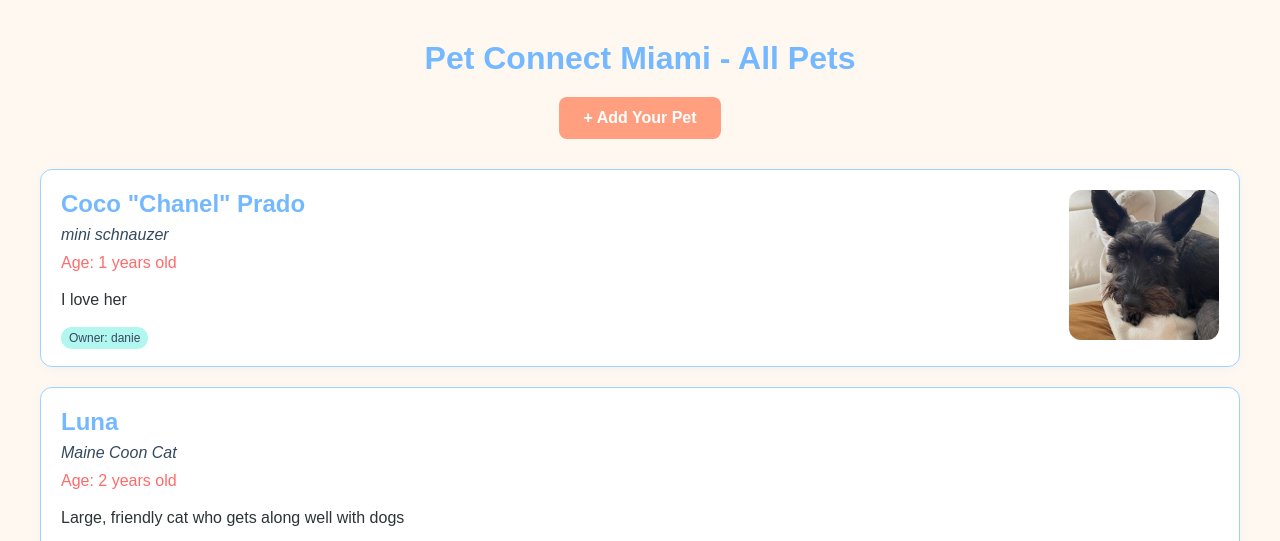
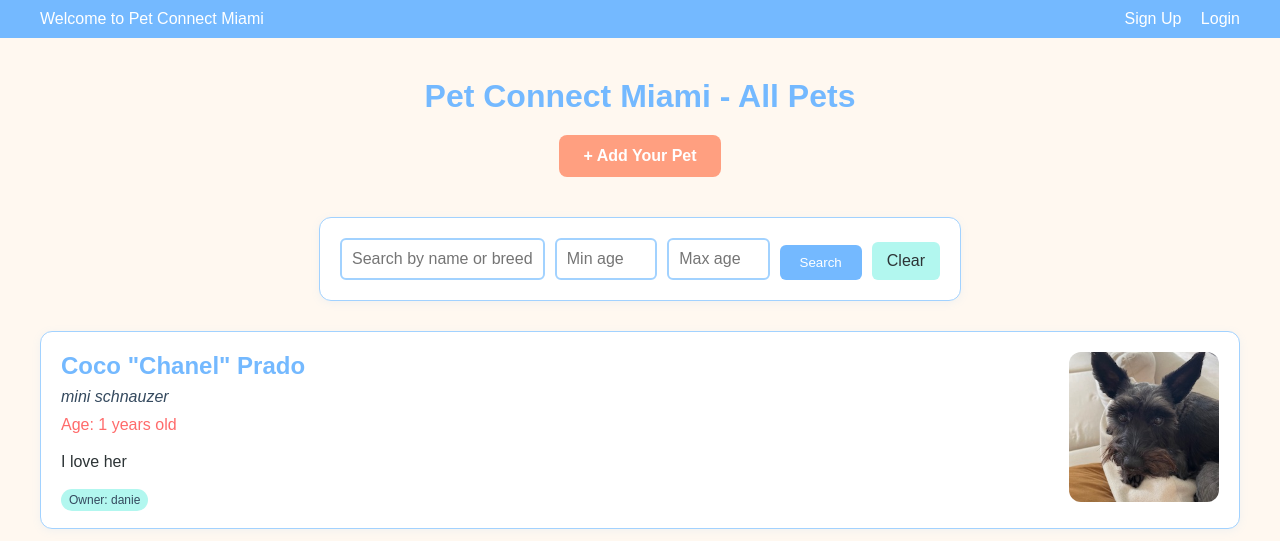
Before and after one commit to Daniel011503/PetConnectMiami, a Django app: page /pets/ in a window 1280 px wide. Shown: the top 541 px of the page. Run offline with Django 5.2, Linux system fonts and the light colour scheme; data comes from the database, SQL or seed files in the repository; both versions use the stored data as it was after the commit.

Commit message:
Add a search and started working on the login

```diff
--- a/accounts/urls.py
+++ b/accounts/urls.py
@@ -4,6 +4,7 @@ from . import views
 
 urlpatterns = [
     path('signup/', views.signup, name='signup'),
+    path('profile/', views.profile, name='profile'),
     path('login/', auth_views.LoginView.as_view(template_name='accounts/login.html'), name='login'),
     path('logout/', auth_views.LogoutView.as_view(), name='logout'),
 ]
--- a/pets/forms.py
+++ b/pets/forms.py
@@ -12,3 +12,27 @@ class PetForm(forms.ModelForm):
             'description': forms.Textarea(attrs={'class': 'form-control', 'rows': 4, 'placeholder': 'Tell us about your pet\'s personality...'}),
             'photo': forms.FileInput(attrs={'class': 'form-control'}),
         }
+
+class PetSearchForm(forms.Form):
+    search = forms.CharField(
+        max_length=100,
+        required=False,
+        widget=forms.TextInput(attrs={
+            'placeholder': 'Search by name or breed...',
+            'class': 'search-input'
+        })
+    )
+    age_min = forms.IntegerField(
+        required=False,
+        widget=forms.NumberInput(attrs={
+            'placeholder': 'Min age',
+            'class': 'age-input'
+        })
+    )
+    age_max = forms.IntegerField(
+        required=False,
+        widget=forms.NumberInput(attrs={
+            'placeholder': 'Max age',
+            'class': 'age-input'
+        })
+    )
--- a/pets/templates/pets/pet_list.html
+++ b/pets/templates/pets/pet_list.html
@@ -56,12 +56,66 @@
             border-radius: 12px;
             font-size: 12px;
         }
+        .search-input, .age-input {
+        width: 100%;
+        padding: 10px;
+        border: 2px solid #A2D2FF;
+        border-radius: 6px;
+        font-size: 16px;
+        box-sizing: border-box;
+        }
+
+        .search-input:focus, .age-input:focus {
+        border-color: #74B9FF;
+        outline: none;
+    }
     </style>
 </head>
 <body>
+    <!-- User info header -->
+    <div style="background: #74B9FF; color: white; padding: 10px 40px; margin: -40px -40px 40px -40px; display: flex; justify-content: space-between; align-items: center;">
+        <div>
+            {% if user.is_authenticated %}
+                <span>Welcome, <strong>{{ user.username }}</strong>!</span>
+            {% else %}
+                <span>Welcome to Pet Connect Miami</span>
+            {% endif %}
+        </div>
+        <div>
+            {% if user.is_authenticated %}
+                <a href="/accounts/profile/" style="color: white; text-decoration: none; margin-right: 15px;">Account Settings</a>
+                <form method="post" action="/accounts/logout/" style="display: inline;">
+                    {% csrf_token %}
+                    <button type="submit" style="background: none; border: none; color: white; text-decoration: none; cursor: pointer; font-size: inherit; font-family: inherit;">Logout</button>
+                </form>
+            {% else %}
+                <a href="/accounts/signup/" style="color: white; text-decoration: none; margin-right: 15px;">Sign Up</a>
+                <a href="/accounts/login/" style="color: white; text-decoration: none;">Login</a>
+            {% endif %}
+        </div>
+    </div>
+
+    <!-- Rest of your existing content -->
     <div style="text-align: center; margin-bottom: 30px;">
         <h1 style="margin-bottom: 20px;">Pet Connect Miami - All Pets</h1>
-        <a href="/pets/add/" style="background: #FF9F80; color: white; padding: 12px 24px; text-decoration: none; border-radius: 8px; font-weight: bold; display: inline-block;">+ Add Your Pet</a>
+        <a href="/pets/add/" style="background: #FF9F80; color: white; padding: 12px 24px; text-decoration: none; border-radius: 8px; font-weight: bold; display: inline-block; margin-bottom: 20px;">+ Add Your Pet</a>
+
+        <!-- Search Form -->
+        <div style="max-width: 600px; margin: 20px auto; background: white; padding: 20px; border-radius: 12px; box-shadow: 0 2px 8px rgba(116, 185, 255, 0.1); border: 1px solid #A2D2FF;">
+            <form method="GET" style="display: flex; flex-wrap: wrap; gap: 10px; align-items: end;">
+                <div style="flex: 2; min-width: 200px;">
+                    {{ search_form.search }}
+                </div>
+                <div style="flex: 1; min-width: 80px;">
+                    {{ search_form.age_min }}
+                </div>
+                <div style="flex: 1; min-width: 80px;">
+                    {{ search_form.age_max }}
+                </div>
+                <button type="submit" style="background: #74B9FF; color: white; padding: 10px 20px; border: none; border-radius: 6px; cursor: pointer;">Search</button>
+                <a href="/pets/" style="background: #B2F7EF; color: #2D3436; padding: 10px 15px; text-decoration: none; border-radius: 6px;">Clear</a>
+            </form>
+        </div>
     </div>
 
     {% for pet in pets %}
--- a/pets/views.py
+++ b/pets/views.py
@@ -1,11 +1,34 @@
 from django.shortcuts import render, get_object_or_404, redirect
 from django.contrib.auth.decorators import login_required
+from django.db.models import Q
 from .models import Pet
-from .forms import PetForm
+from .forms import PetForm, PetSearchForm
 
 def pet_list(request):
     pets = Pet.objects.all()
-    return render(request, 'pets/pet_list.html', {'pets': pets})
+    search_form = PetSearchForm(request.GET)
+
+    if search_form.is_valid():
+        search_query = search_form.cleaned_data.get('search')
+        age_min = search_form.cleaned_data.get('age_min')
+        age_max = search_form.cleaned_data.get('age_max')
+
+        if search_query:
+            pets = pets.filter(
+                Q(name__icontains=search_query) |
+                Q(breed__icontains=search_query)
+            )
+
+        if age_min is not None:
+            pets = pets.filter(age__gte=age_min)
+
+        if age_max is not None:
+            pets = pets.filter(age__lte=age_max)
+
+    return render(request, 'pets/pet_list.html', {
+        'pets': pets,
+        'search_form': search_form
+    })
 
 def pet_detail(request, pet_id):
     pet = get_object_or_404(Pet, id=pet_id)
```
Also changed, not shown: accounts/forms.py (added, +13 -0 lines), accounts/templates/accounts/login.html (added, +97 -0 lines), accounts/templates/accounts/profile.html (added, +113 -0 lines), accounts/views.py (+14 -1 lines), db.sqlite3.
